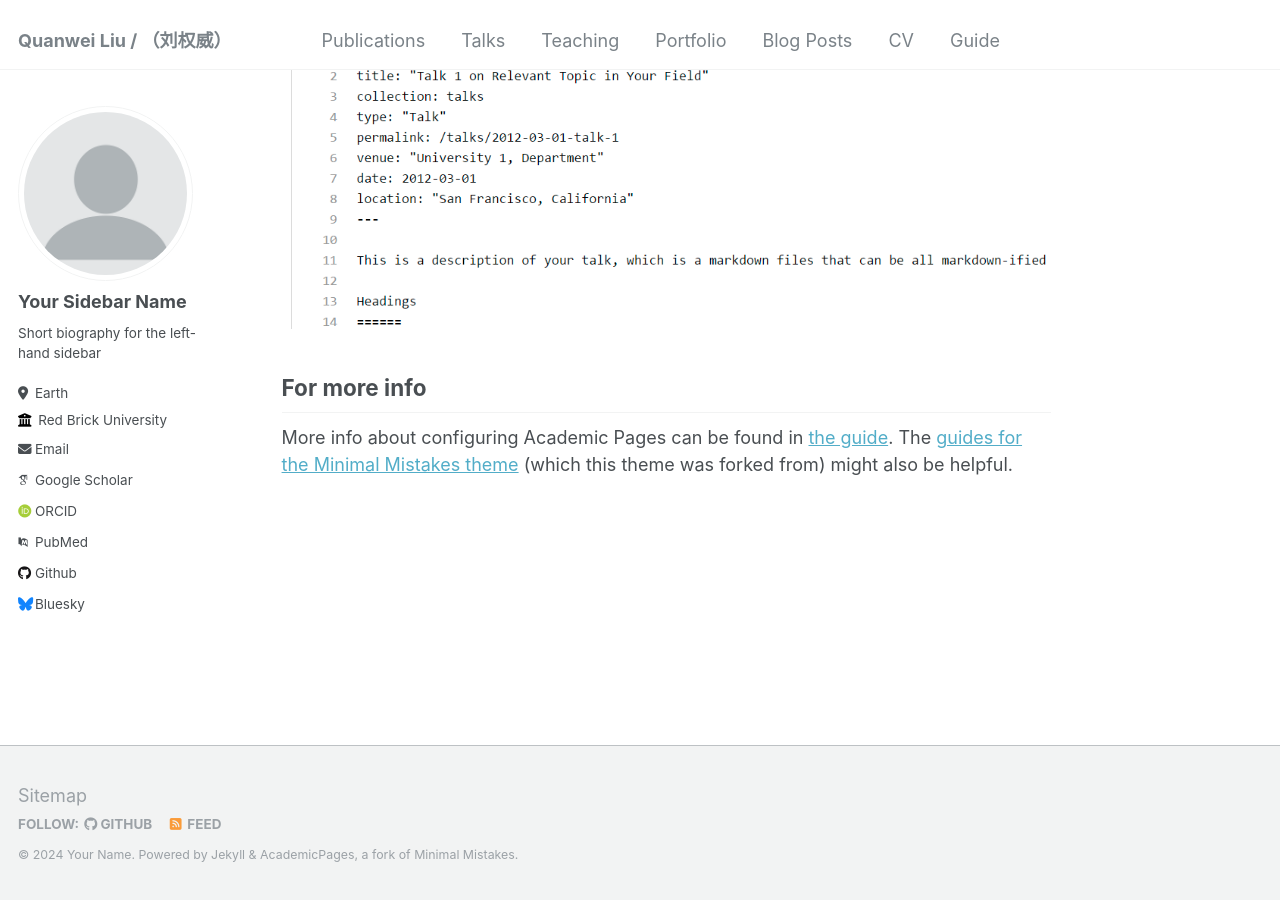
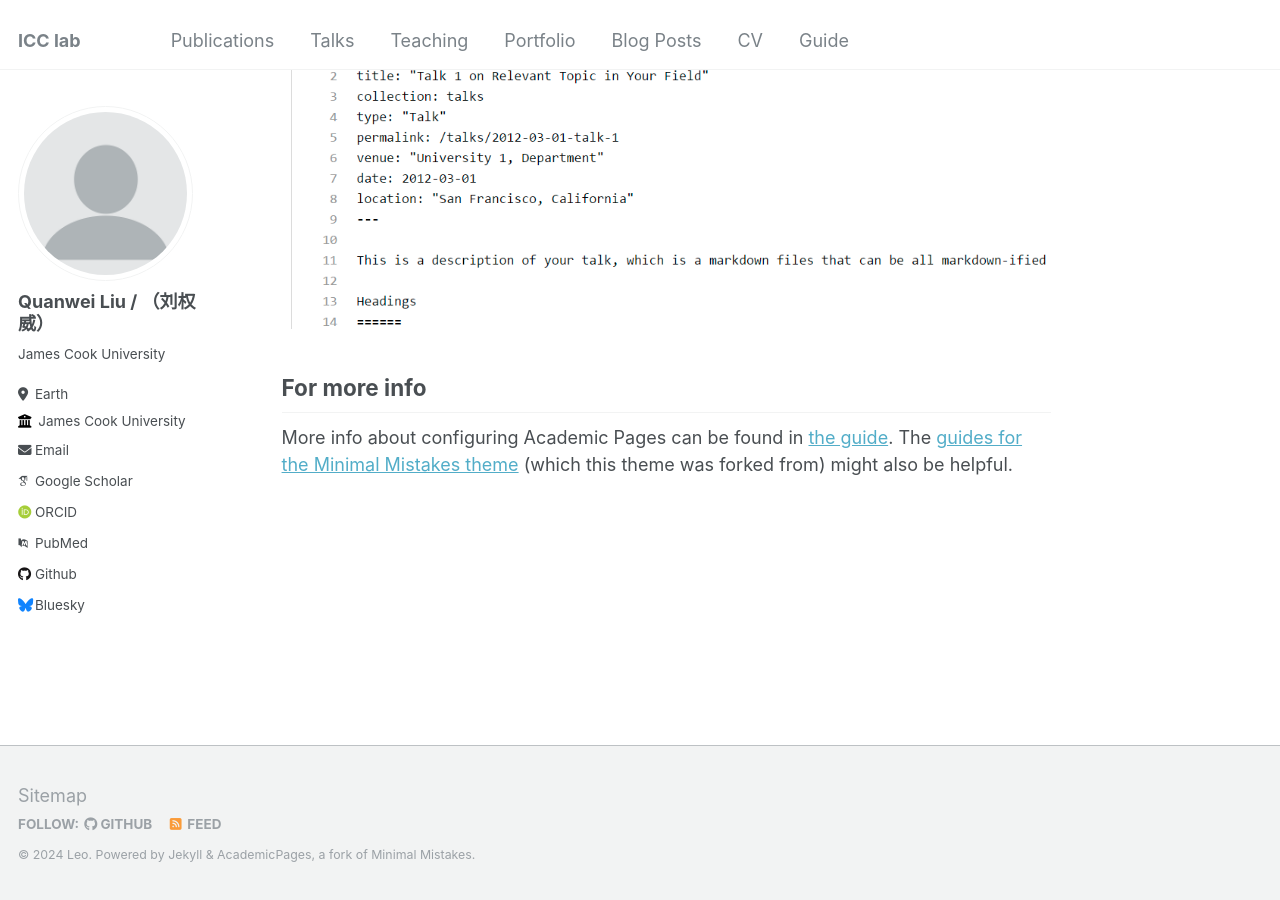
Before and after one commit to quanweiliu/quanweiliu.github.io, a Jekyll site: the page built from _pages/about.md, in a window 1280 px wide and 900 px high, scrolled down 2660 px. Built offline with Jekyll 4.4.1, drawn with Linux system fonts in a browser that asks for light colours; some web fonts are replaced.

Commit message:
basic information

```diff
--- a/_config.yml
+++ b/_config.yml
@@ -8,11 +8,11 @@
 
 # Basic Site Settings
 locale                   : "en-US"
-title                    : "Quanwei Liu / （刘权威）"
+title                    : "ICC lab"
 title_separator          : "-"
-name                     : &name "Your Name"
-description              : &description "personal description"
-url                      : https://academicpages.github.io # the base hostname & protocol for your site e.g. "https://mmistakes.github.io"
+name                     : &name "Leo"
+description              : &description "James Cook University"
+url                      : https://quanweiliu.github.io # the base hostname & protocol for your site e.g. "https://mmistakes.github.io"
 baseurl                  : "" # the subpath of your site, e.g. "/blog"
 repository               : "academicpages/academicpages.github.io"
 
@@ -22,19 +22,19 @@ repository               : "academicpages/academicpages.github.io"
 author:
   # Biographic information
   avatar           : "profile.png"
-  name             : "Your Sidebar Name"
+  name             : "Quanwei Liu / （刘权威）"
   pronouns         : # example: "she/her"
-  bio              : "Short biography for the left-hand sidebar"
+  bio              : "James Cook University"
   location         : "Earth"
-  employer         : "Red Brick University"
+  employer         : "James Cook University"
   uri              : # URL
-  email            : "none@example.org"
+  email            : "quanwei.liu@my.jcu.edu.au"
 
   # Academic websites
   arxiv            : # URL - Update with the correct link to your profile
-  googlescholar    : "https://scholar.google.com/citations?user=PS_CX0AAAAAJ"
+  googlescholar    : "https://scholar.google.com/citations?user=E-loHKYAAAAJ&hl=en"
   impactstory      : # URL
-  orcid            : "http://orcid.org/yourorcidurl"
+  orcid            : "https://orcid.org/my-orcid?orcid=0000-0003-4976-1858"
   semantic         : # URL
   pubmed           : "https://www.ncbi.nlm.nih.gov/pubmed/?term=john+snow"
   researchgate     : # URL
@@ -43,7 +43,7 @@ author:
   bitbucket        : # Username - Update with your username on the site
   codepen          : # Username
   dribbble         : # Username
-  github           : "academicpages"
+  github           : "https://github.com/quanweiliu"
   kaggle           : # Username
   stackoverflow    : # User number or user number and name (i.e., use "1" or "1/jeff-atwood")
 
```
